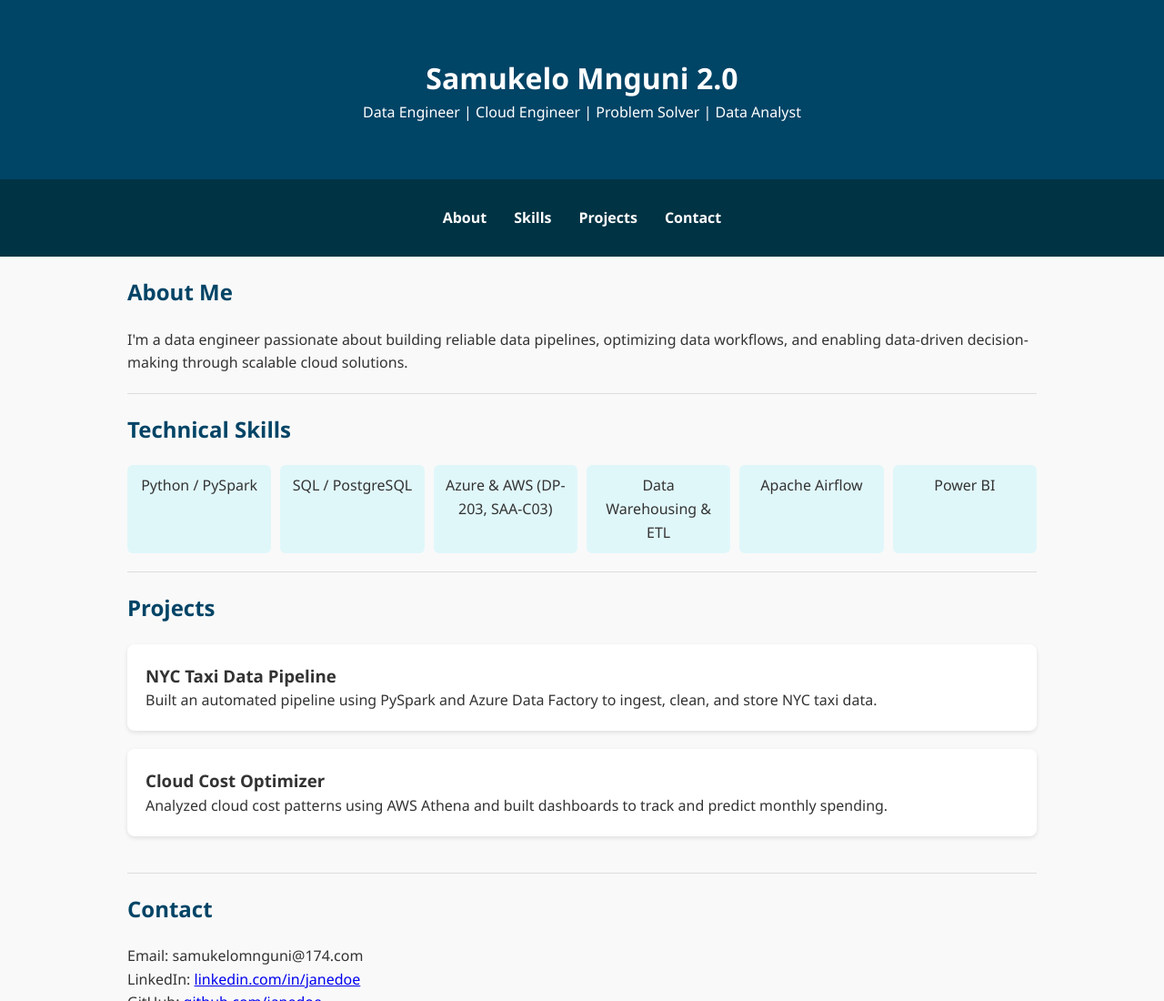
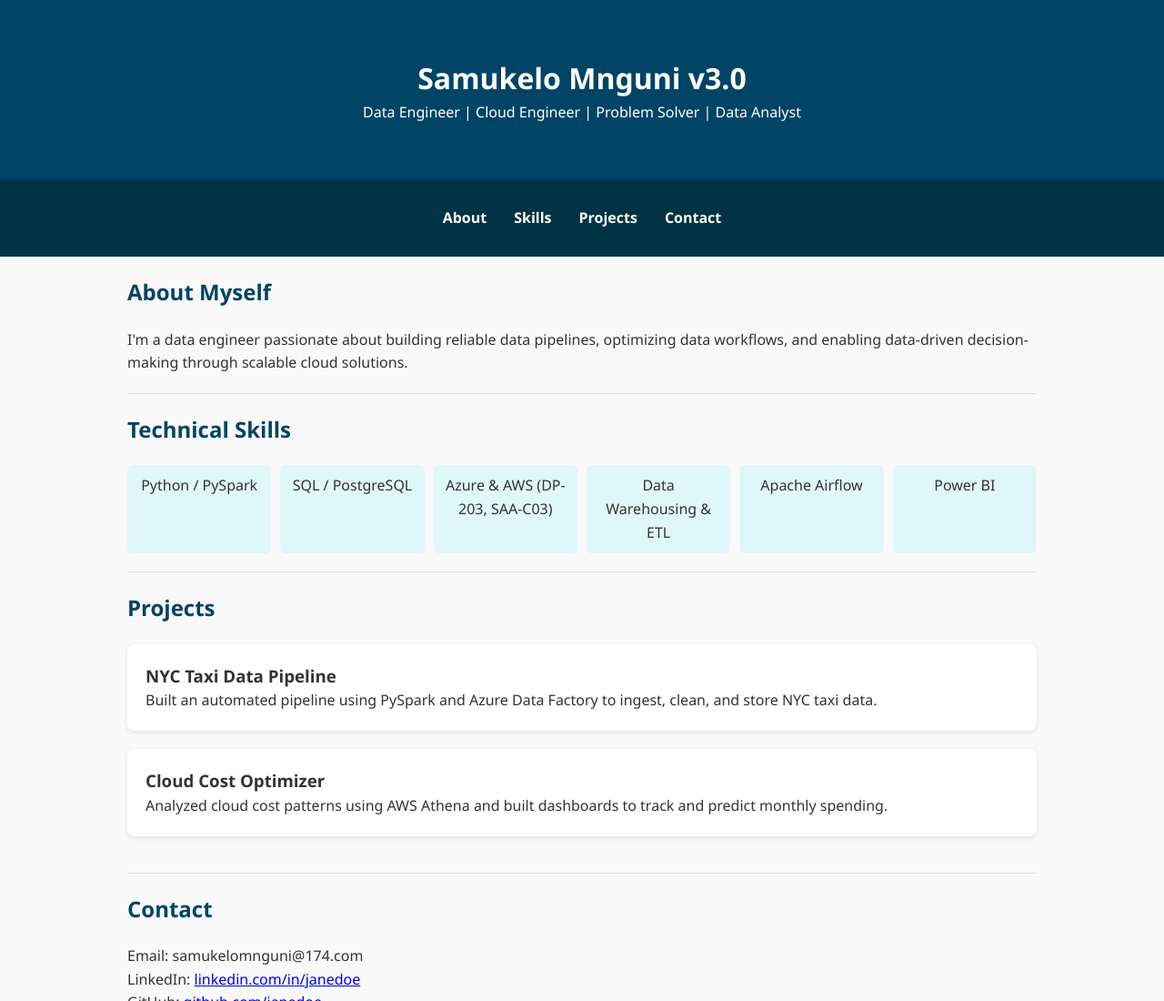
Before and after one commit to Sampi17/AWS-static-website-hosting, a plain HTML site: page website/index.html in a window 1280 px wide. Shown: the top 1100 px of the page at 91% size. Drawn offline with Linux system fonts and the light colour scheme; files that its build step writes are made by us from their sources.

Commit message:
updated portfolio version and about me heading

```diff
--- a/website/index.html
+++ b/website/index.html
@@ -11,7 +11,7 @@
 <body>
     <header>
         <div class="container">
-            <h1>Samukelo Mnguni 2.0</h1>
+            <h1>Samukelo Mnguni v3.0 </h1>
             <p>Data Engineer | Cloud Engineer | Problem Solver | Data Analyst</p>
         </div>
     </header>
@@ -28,7 +28,7 @@
     </nav>
 
     <section id="about" class="container">
-        <h2>About Me</h2>
+        <h2>About Myself </h2>
         <p>
             I'm a data engineer passionate about building reliable data pipelines,
             optimizing data workflows, and enabling data-driven decision-making through scalable cloud solutions.
```
